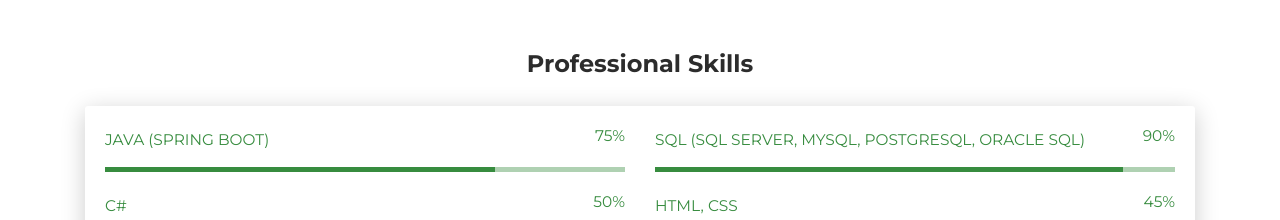
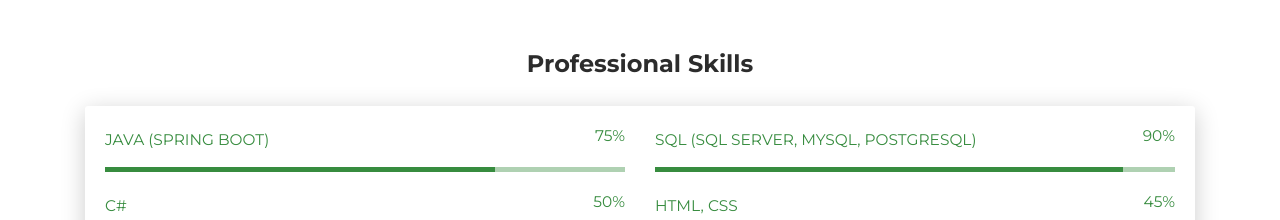
Before and after one commit to hoangnn-4310/hoangnn-4310, a plain HTML site: page index.html in a window 1280 px wide. Shown: the part 1620-1840 px from the top of the page. Drawn offline with Linux system fonts and the light colour scheme.

Commit message:
Update index.html

```diff
--- a/index.html
+++ b/index.html
@@ -181,7 +181,7 @@
                             </div>
                             <div class="col-md-6">
                                 <div class="progress-container progress-primary"><span
-                                        class="progress-badge">SQL (SQL Server, MySQL, PostgreSQL, Oracle SQL)</span>
+                                        class="progress-badge">SQL (SQL Server, MySQL, PostgreSQL)</span>
                                     <div class="progress">
                                         <div class="progress-bar progress-bar-primary" data-aos="progress-full"
                                              data-aos-offset="10" data-aos-duration="2000" role="progressbar"
```
